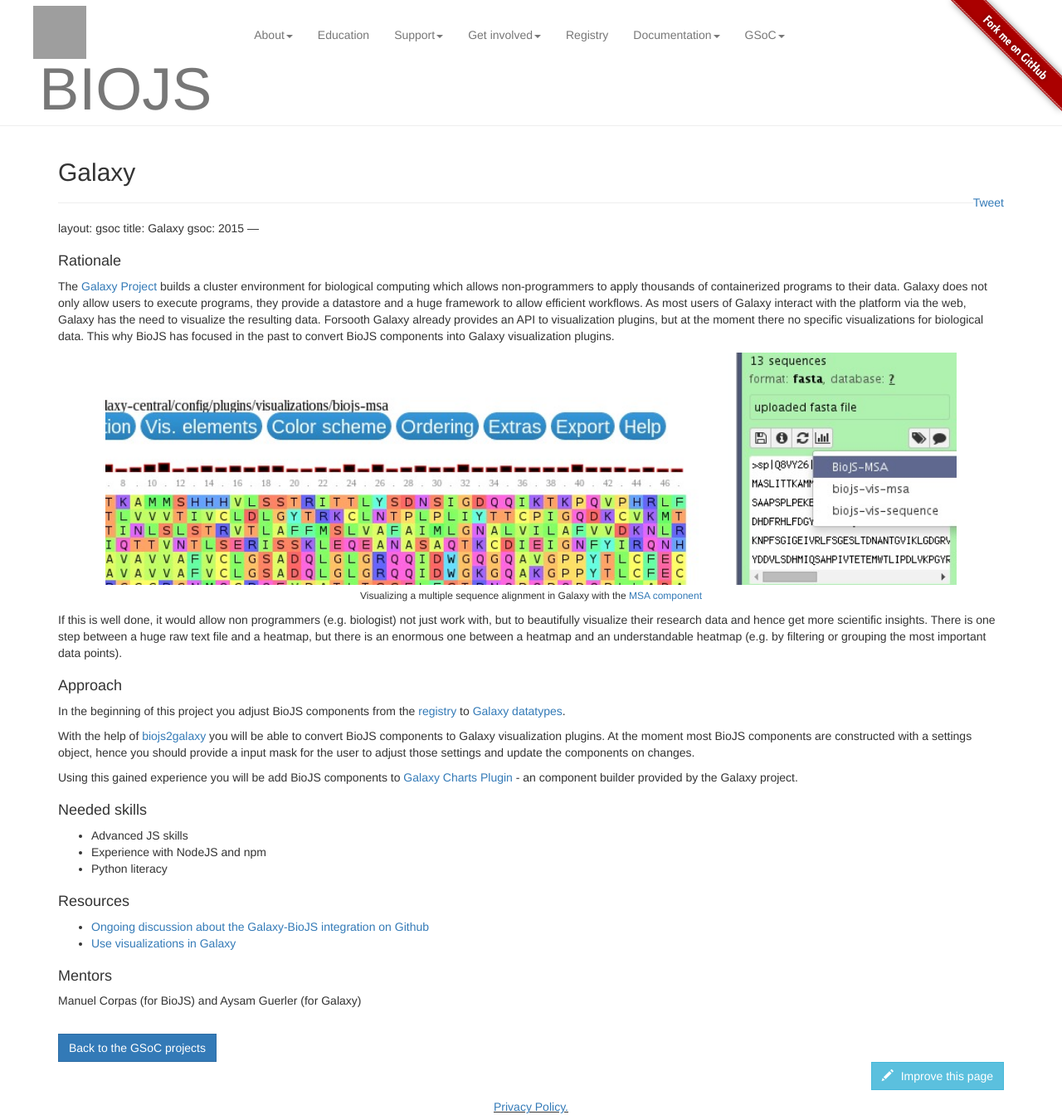
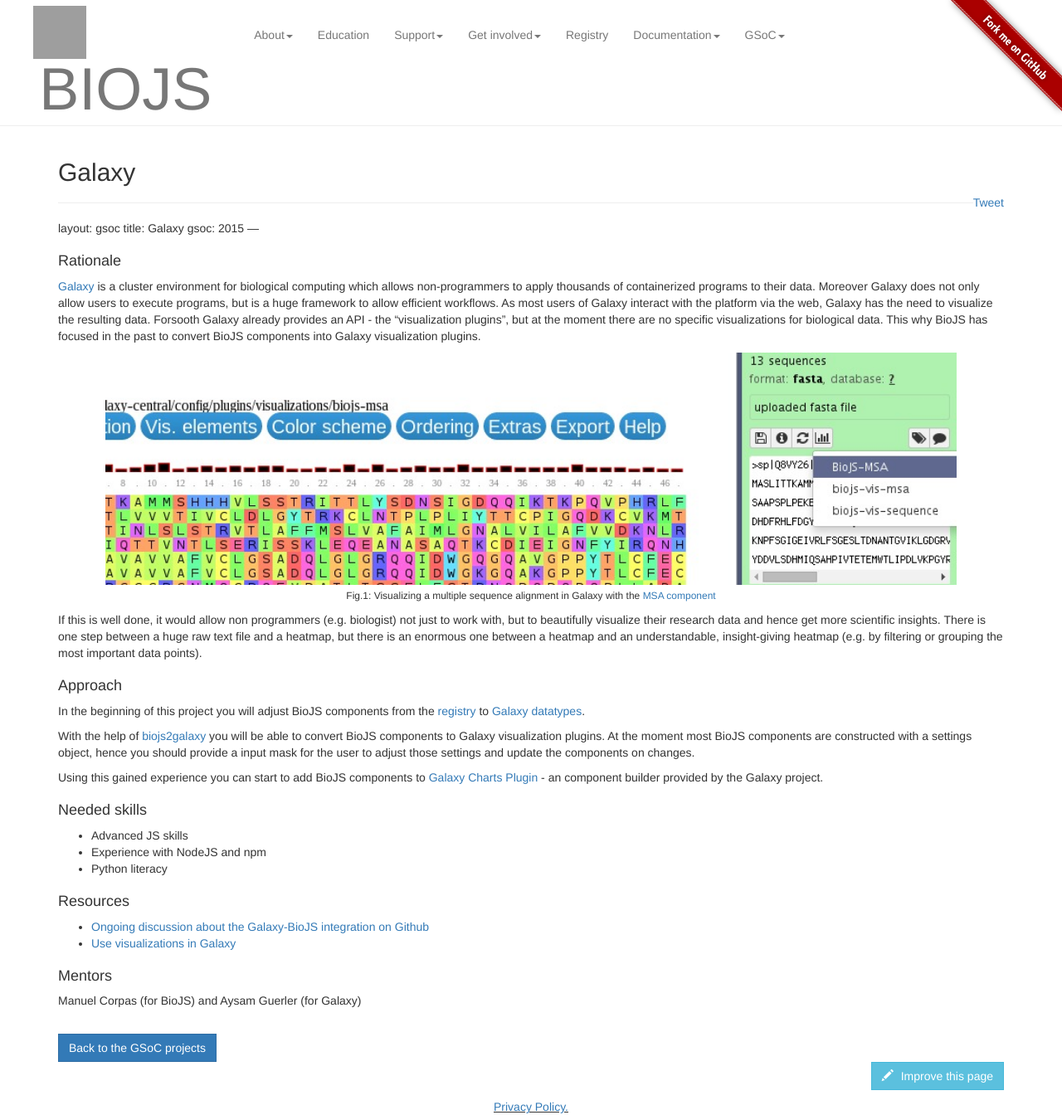
Before and after one commit to biojs/biojs.net, a Jekyll site: the page built from gsoc/2015/projects/galaxy.md, in a window 1280 px wide. Shown: the whole page at 83% size. Built offline with Jekyll 4.4.1, drawn with Linux system fonts in a browser that asks for light colours; nearby versions of some CDN libraries; comment, search, counter and statistics services are not loaded; grey boxes are pictures that could not be loaded.

Commit message:
small typos

```diff
--- a/gsoc/2015/projects/galaxy.md
+++ b/gsoc/2015/projects/galaxy.md
@@ -7,25 +7,25 @@
 Rationale
 ---------
 
-The [Galaxy Project](https://usegalaxy.org/) builds a cluster environment for biological computing which allows non-programmers to apply thousands of containerized programs to their data. Galaxy does not only allow users to execute programs, they provide a datastore and a huge framework to allow efficient workflows. As most users of Galaxy interact with the platform via the web, Galaxy has the need to visualize the resulting data. Forsooth Galaxy already provides an API to visualization plugins, but at the moment there no specific visualizations for biological data.
+[Galaxy](https://usegalaxy.org/) is a cluster environment for biological computing which allows non-programmers to apply thousands of containerized programs to their data. Moreover Galaxy does not only allow users to execute programs, but is a  huge framework to allow efficient workflows. As most users of Galaxy interact with the platform via the web, Galaxy has the need to visualize the resulting data. Forsooth Galaxy already provides an API - the "visualization plugins", but at the moment there are no specific visualizations for biological data.
 This why BioJS has focused in the past to convert BioJS components into Galaxy visualization plugins.
 
 <figure>
 	<img src="{{ site.baseurl }}gsoc/2015/img/galaxy.jpg" alt="BioJS MSA in Galaxy" width="90%">
-	<figcaption>Visualizing a multiple sequence alignment in Galaxy with the <a href="https://github.com/greenify/msa">MSA component</a></figcaption>
+	<figcaption>Fig.1: Visualizing a multiple sequence alignment in Galaxy with the <a href="https://github.com/greenify/msa">MSA component</a></figcaption>
 </figure>
 
-If this is well done, it would allow non programmers (e.g. biologist) not just work with, but to beautifully visualize their research data and hence get more scientific insights.
-There is one step between a huge raw text file and a heatmap, but there is an enormous one between a heatmap and an understandable heatmap (e.g. by filtering or grouping the most important data points).
+If this is well done, it would allow non programmers (e.g. biologist) not just to work with, but to beautifully visualize their research data and hence get more scientific insights.
+There is one step between a huge raw text file and a heatmap, but there is an enormous one between a heatmap and an understandable, insight-giving heatmap (e.g. by filtering or grouping the most important data points).
 
 Approach
 --------
 
-In the beginning of this project you adjust BioJS components from the [registry][registry] to [Galaxy datatypes][datatypes].
+In the beginning of this project you will adjust BioJS components from the [registry][registry] to [Galaxy datatypes][datatypes].
 
 With the help of [biojs2galaxy](https://github.com/biojs/biojs2galaxy) you will be able to convert BioJS components to Galaxy visualization plugins. At the moment most BioJS components are constructed with a settings object, hence you should provide a input mask for the user to adjust those settings and update the components on changes.
 
-Using this gained experience you will be add BioJS components to [Galaxy Charts Plugin](https://wiki.galaxyproject.org/Learn/Visualization/Charts) - an component builder provided by the Galaxy project.
+Using this gained experience you can start to add BioJS components to [Galaxy Charts Plugin](https://wiki.galaxyproject.org/Learn/Visualization/Charts) - an component builder provided by the Galaxy project.
 
 [datatypes]: https://wiki.galaxyproject.org/Learn/Datatypes
 [registry]: http://biojs.io
```
